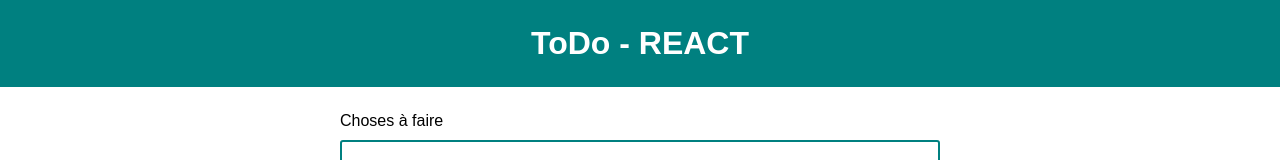
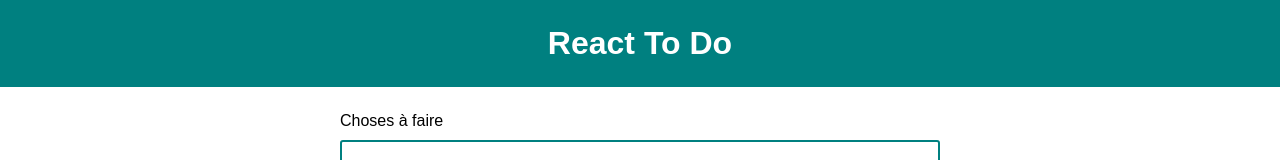
Before and after one commit to fabiandeneuville/reactToDo, a React (Create React App) app: page / in a window 1280 px wide. Shown: the top 160 px of the page. Built offline with nearby package versions, Linux system fonts and the light colour scheme.

Commit message:
Changing header title

```diff
--- a/src/components/header/header.jsx
+++ b/src/components/header/header.jsx
@@ -3,7 +3,7 @@
 function Header(){
     return (
         <header className="header">
-            <h1 className="header__heading">ToDo - REACT</h1>
+            <h1 className="header__heading">React To Do</h1>
         </header>
     )
 
```
